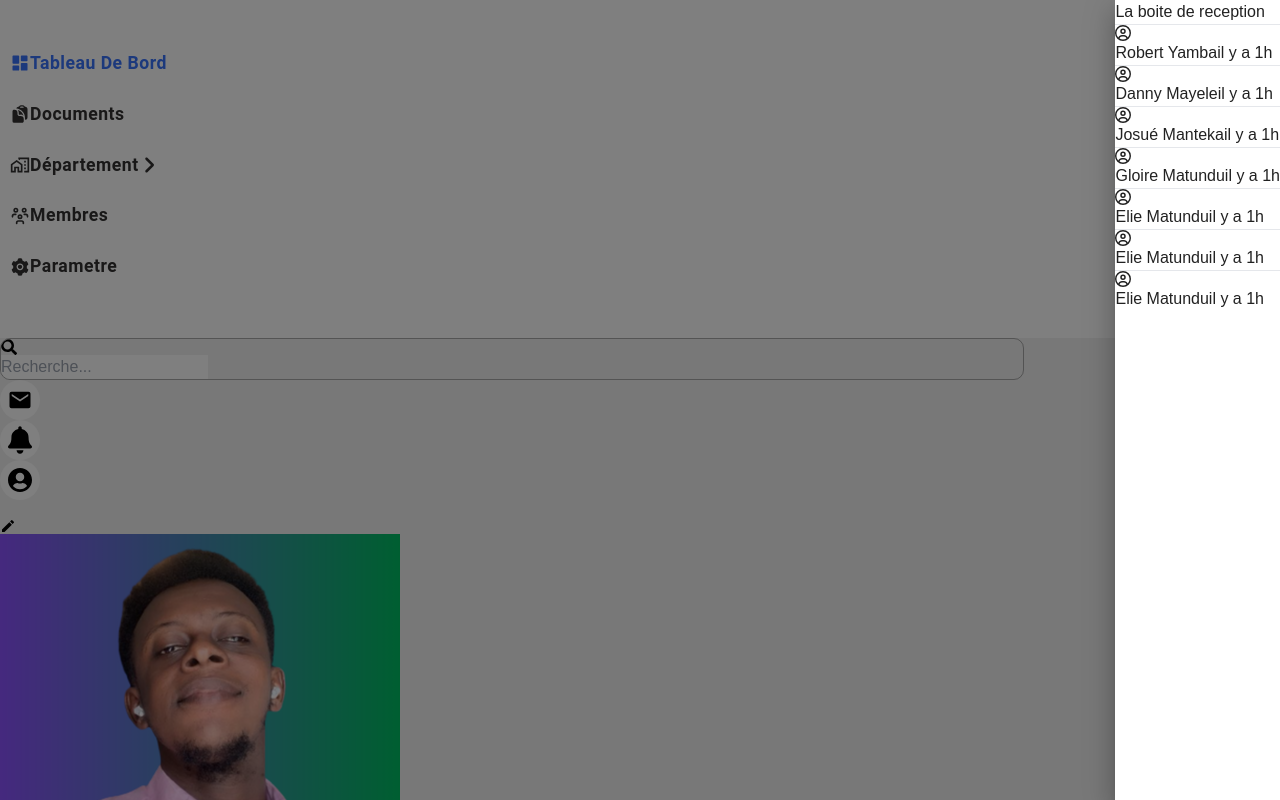
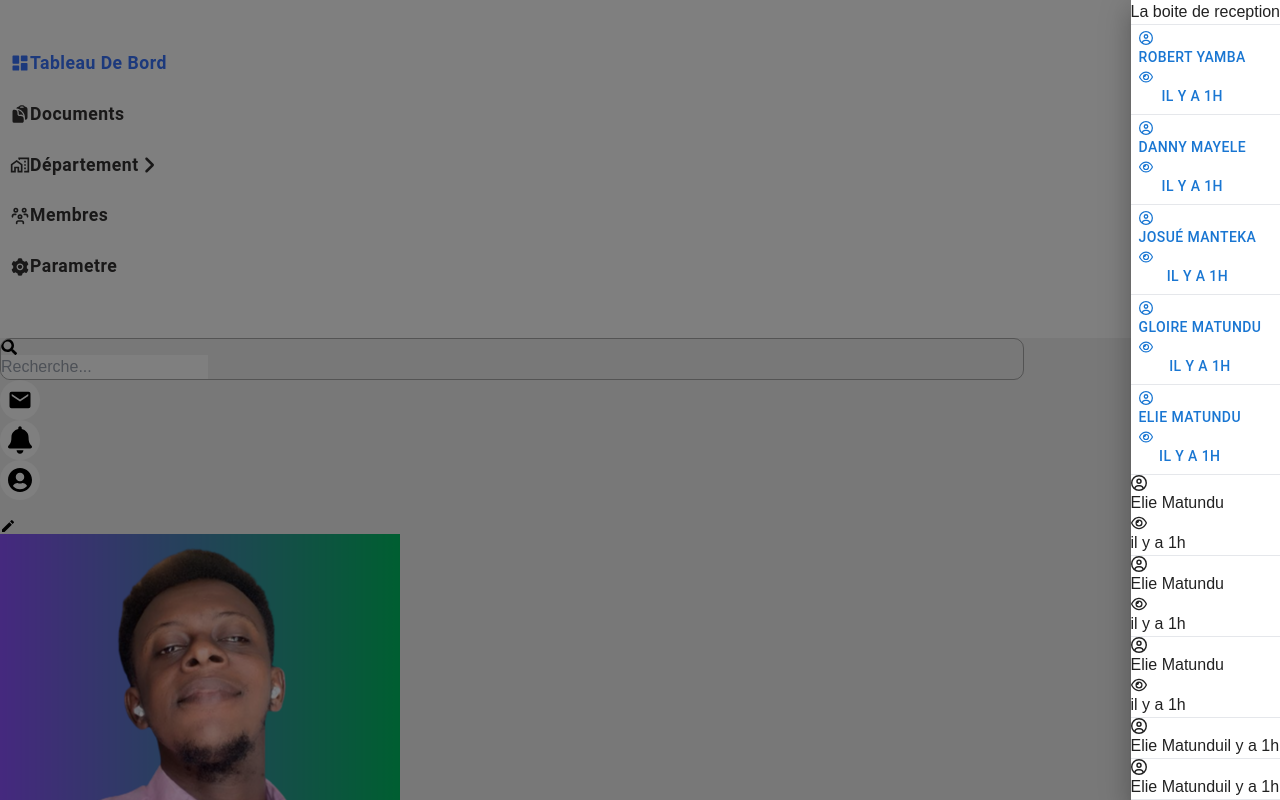
Before and after one commit to rovertnet/evv_ap, a React (Vite) app in the folder documents/: page /profil in a window 1280 px wide. Both pictures are taken after a click on the button 20 px from the left and 862 px from the top of the page. Shown: the part 462-1262 px from the top of the page. Built offline with nearby package versions, Linux system fonts and the light colour scheme.

Commit message:
another commit

```diff
--- a/documents/src/components/header/Header.jsx
+++ b/documents/src/components/header/Header.jsx
@@ -16,7 +16,7 @@ import { useState } from "react";
 import { Link } from "react-router-dom";
 
 import { FaRegCircleUser } from "react-icons/fa6";
-
+import { FaRegEye } from "react-icons/fa6";
 
 
 
@@ -60,16 +60,87 @@ export default function Header() {
                 anchor={"right"}
                 className=""
               >
-                <div className="bg-white px-7 py-4 flx flex-col">
-                  <h2 className="font-extrabold text-center text-2xl text-black capitalize py-5">
-                    La boite de reception
-                  </h2>
+                <h2 className="font-extrabold text-center text-2xl text-slate-600 capitalize py-5 px-5">
+                  La boite de reception
+                </h2>
+                <div className="bg-white px-7 py-4 flx flex-col overflow-scroll">
                   <hr className="text-gray-400 w-full pt-1" />
-                  <div className="flex space-x-5 py-5">
+                  <Button className="">
+                    <div className="flex space-x-3 py-5">
+                      <FaRegCircleUser className="text-gray-500 text-2xl" />
+                      <span className="font-bold text-xl text-slate-800 flex justify-between items-center">
+                        Robert Yamba
+                      </span>
+                      <FaRegEye className="text-gray-500 text-2xl" />
+                      <span className="text-sm text-gray-400 font-medium pt-1">
+                        il y a 1h
+                      </span>
+                    </div>
+                  </Button>
+
+                  <hr className="text-gray-400 w-full pt-1" />
+                  <Button>
+                    <div className="flex space-x-3 py-5">
+                      <FaRegCircleUser className="text-gray-500 text-2xl" />
+                      <span className="font-bold text-xl text-slate-800">
+                        Danny Mayele
+                      </span>
+                      <FaRegEye className="text-gray-500 text-2xl" />
+                      <span className="text-sm text-gray-400 font-medium pt-1">
+                        il y a 1h
+                      </span>
+                    </div>
+                  </Button>
+
+                  <hr className="text-gray-400 w-full pt-1" />
+                  <Button>
+                    <div className="flex space-x-3 py-5">
+                      <FaRegCircleUser className="text-gray-500 text-2xl" />
+                      <span className="font-bold text-xl text-slate-800">
+                        Josué Manteka
+                      </span>
+                      <FaRegEye className="text-gray-500 text-2xl" />
+                      <span className="text-sm text-gray-400 font-medium pt-1">
+                        il y a 1h
+                      </span>
+                    </div>
+                  </Button>
+
+                  <hr className="text-gray-400 w-full pt-1" />
+                  <Button>
+                    <div className="flex space-x-3 py-5">
+                      <FaRegCircleUser className="text-gray-500 text-2xl" />
+                      <span className="font-bold text-xl text-slate-800">
+                        Gloire Matundu
+                      </span>
+                      <FaRegEye className="text-gray-500 text-2xl" />
+                      <span className="text-sm text-gray-400 font-medium pt-1">
+                        il y a 1h
+                      </span>
+                    </div>
+                  </Button>
+
+                  <hr className="text-gray-400 w-full pt-1" />
+                  <Button>
+                    <div className="flex space-x-3 py-5">
+                      <FaRegCircleUser className="text-gray-500 text-2xl" />
+                      <span className="font-bold text-xl text-slate-800">
+                        Elie Matundu
+                      </span>
+                      <FaRegEye className="text-gray-500 text-2xl" />
+                      <span className="text-sm text-gray-400 font-medium pt-1">
+                        il y a 1h
+                      </span>
+                    </div>
+                  </Button>
+
+                  <hr className="text-gray-400 w-full pt-1" />
+                  <div className="flex space-x-3 py-5">
                     <FaRegCircleUser className="text-gray-500 text-2xl" />
-                    <span className="font-bold text-xl text-slate-800 flex justify-between items-center">
-                      Robert Yamba
+                    <span className="font-bold text-xl text-slate-800">
+                      Elie Matundu
                     </span>
+                    <FaRegEye className="text-gray-500 text-2xl" />
                     <span className="text-sm text-gray-400 font-medium pt-1">
                       il y a 1h
                     </span>
@@ -79,8 +150,9 @@ export default function Header() {
                   <div className="flex space-x-3 py-5">
                     <FaRegCircleUser className="text-gray-500 text-2xl" />
                     <span className="font-bold text-xl text-slate-800">
-                      Danny Mayele
+                      Elie Matundu
                     </span>
+                    <FaRegEye className="text-gray-500 text-2xl" />
                     <span className="text-sm text-gray-400 font-medium pt-1">
                       il y a 1h
                     </span>
@@ -90,19 +162,9 @@ export default function Header() {
                   <div className="flex space-x-3 py-5">
                     <FaRegCircleUser className="text-gray-500 text-2xl" />
                     <span className="font-bold text-xl text-slate-800">
-                      Josué Manteka
+                      Elie Matundu
                     </span>
-                    <span className="text-sm text-gray-400 font-medium pt-1">
-                      il y a 1h
-                    </span>
-                  </div>
-
-                  <hr className="text-gray-400 w-full pt-1" />
-                  <div className="flex space-x-3 py-5">
-                    <FaRegCircleUser className="text-gray-500 text-2xl" />
-                    <span className="font-bold text-xl text-slate-800">
-                      Gloire Matundu
-                    </span>
+                    <FaRegEye className="text-gray-500 text-2xl" />
                     <span className="text-sm text-gray-400 font-medium pt-1">
                       il y a 1h
                     </span>
--- a/documents/src/components/profil/Profil.jsx
+++ b/documents/src/components/profil/Profil.jsx
@@ -6,7 +6,7 @@ export default function Profil() {
   return (
     <>
       <div className="bg-white pb-10">
-        <div className="flex justify-end h-44 w-full bg-blue-200 rounded-lg space-x-2 p-2">
+        <div className="flex justify-end h-44 w-full bg-blue-200 rounded-tl-lg rounded-tr-lg space-x-2 p-2">
           <MdEdit className="text-2xl font-bold text-gray-500 cursor-pointer hover:text-slate-500" />
         </div>
         <div className="flex justify-start gap-3">
```
